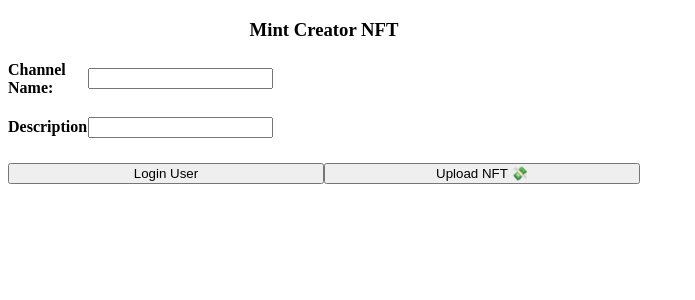
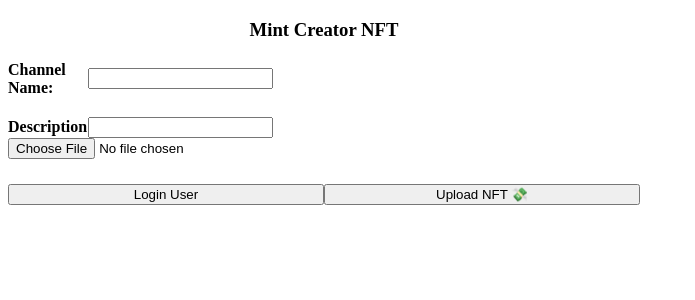
Before and after one commit to NikhilBhutani/AffinityNFT-ETHGlobal, a React (Create React App) app in the folder client/: page /mintnft in a window 1280 px wide. Shown: the top 300 px of the page, without its empty margins (0-695 px from the left). Built offline with nearby package versions, Linux system fonts and the light colour scheme.

Commit message:
Completed

```diff
--- a/client/src/components/MintNFT/partA.js
+++ b/client/src/components/MintNFT/partA.js
@@ -43,9 +43,12 @@ const styles = {
 
 function PartA() {
     //const { Moralis } = useMoralis();
-    const API_URL =  'https://s3nlldgkmodi.usemoralis.com:2053/server';
+    const API_URL = 'https://s3nlldgkmodi.usemoralis.com:2053/server';
     const API_KEY = 'cOep3uCa15236HwUfmeHmvLtTiNBy3t2ePpveLsk';
     var globalUser;
+    var selectedFile;
+    var fileName;
+
     // const [receiver, setReceiver] = useState();
     // const [asset, setAsset] = useState();
     // const [tx, setTx] = useState();
@@ -71,10 +74,24 @@ function PartA() {
             })
            }
     }
+  // Polygon, Moralis, NFT functionality for creator and viwers, If we dao
+
+
+  const onFileChange = event => {
+    selectedFile = event.target.files[0];
+    console.log(selectedFile)
+    fileName = selectedFile.name;
+   }
 
     async function mintMyNFT() {
+      await Moralis.start({ serverUrl: API_URL, appId: API_KEY });
 
-
+      console.log("SelectedFIle"+selectedFile);
+      console.log("File Name"+fileName);
+      const file = new Moralis.File(fileName, selectedFile);
+      console.log("Uploading file... ")
+      await file.saveIPFS();
+      console.log(file.ipfs(), file.hash())
     }
 
     return (
@@ -108,9 +125,13 @@ function PartA() {
               }}
             />
           </div>
-          {/* <div class="input-group mb-3">
-            <input type="file" disabled = "true" id="file">
-          </div> */}
+          <div class="input-group mb-3">
+            <input type="file" onChange={onFileChange} onClick={(event)=> {
+               event.target.value = null
+          }} id="file"/>
+
+          </div>
+
 
           <Button
             type="primary"
```
